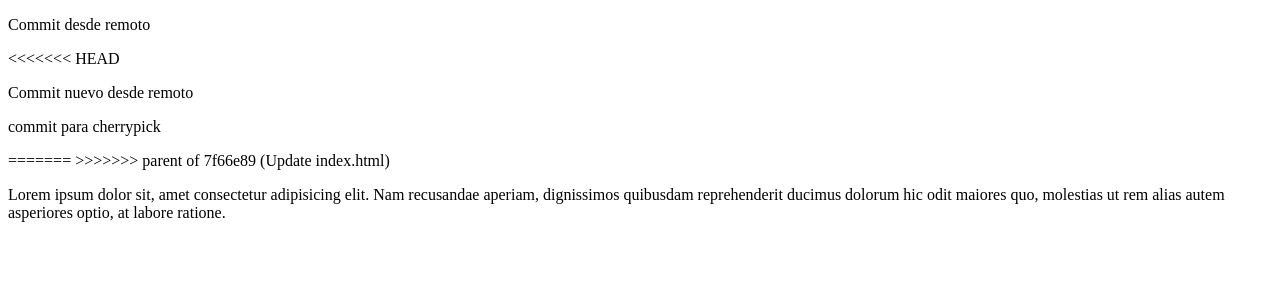
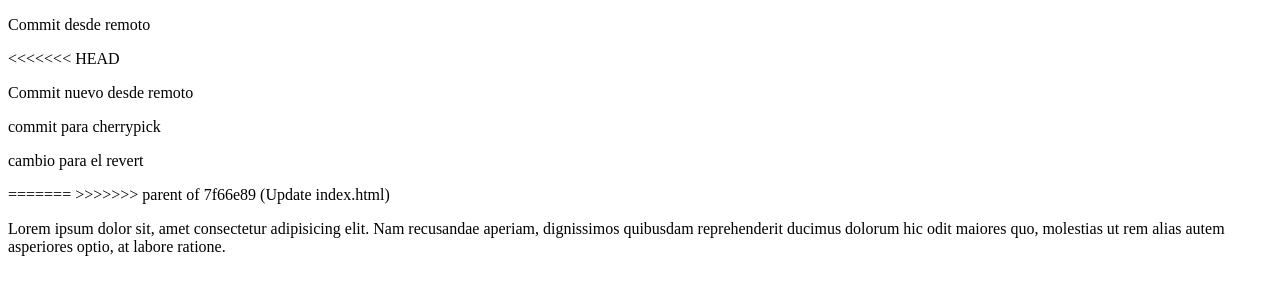
Before and after one commit to rodrifsa/tallerGitHub, a plain HTML site: page index.html in a window 1280 px wide. Drawn offline with Linux system fonts and the light colour scheme.

Commit message:
cambio hecho

```diff
--- a/index.html
+++ b/index.html
@@ -10,6 +10,8 @@
 <<<<<<< HEAD
     <p>Commit nuevo desde remoto</p>
     <p>commit para cherrypick</p>
+
+    <p>cambio para el revert</p>
 =======
 >>>>>>> parent of 7f66e89 (Update index.html)
 </body><p>Lorem ipsum dolor sit, amet consectetur adipisicing elit. Nam recusandae aperiam, dignissimos quibusdam reprehenderit ducimus dolorum hic odit maiores quo, molestias ut rem alias autem asperiores optio, at labore ratione.</p>
```
